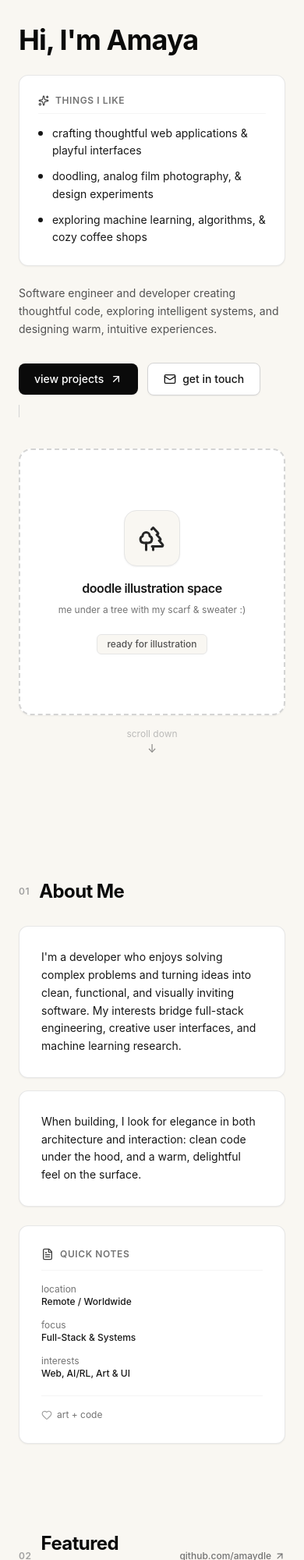
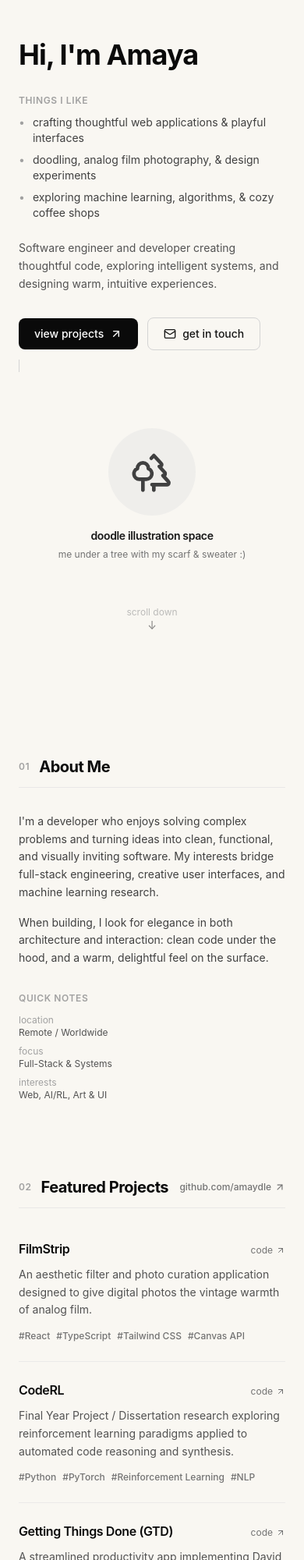
Before and after one commit to amaydle/amaydle.github.io, an Astro site: page / in a window 390 px wide. Shown: the top 2000 px of the page at 78% size. Built offline with nearby package versions, Linux system fonts and the light colour scheme; Astro itself is replaced by a stand-in of ours; some icons are missing.

Commit message:
Unbox layout: make content seamless without container cards or borders

```diff
--- a/src/pages/index.astro
+++ b/src/pages/index.astro
@@ -6,9 +6,6 @@ import {
   Mail,
   ExternalLink,
   ArrowUpRight,
-  Sparkles,
-  Heart,
-  FileText,
   Trees
 } from 'lucide-astro';
 
@@ -57,7 +54,7 @@ const skillCategories = [
   },
   {
     category: "Frontend & UI",
-    skills: ["React", "Astro", "Tailwind CSS", "Next.js", "Responsive Design", "Figma"]
+    skills: ["React", "Astro", "Tailwind CSS", "Next.js", "Responsive Design"]
   },
   {
     category: "Backend & Systems",
@@ -71,68 +68,56 @@ const skillCategories = [
 ---
 
 <Layout title="Amaya | Portfolio">
-  <main class="max-w-5xl mx-auto px-6 space-y-28 pt-8 sm:pt-16">
-    <!-- Fullscreen Hero Section -->
-    <section class="min-h-[calc(100vh-6rem)] flex flex-col justify-between pb-8">
-      <div class="my-auto grid grid-cols-1 md:grid-cols-12 gap-10 md:gap-14 items-center">
+  <main class="max-w-4xl mx-auto px-6 space-y-24 pt-12 sm:pt-20">
+    <!-- Fullscreen Hero Section (Seamless, Unboxed) -->
+    <section class="min-h-[calc(100vh-8rem)] flex flex-col justify-between pb-12">
+      <div class="my-auto grid grid-cols-1 md:grid-cols-12 gap-10 md:gap-12 items-center">
 
-        <!-- Left Side: Doodle Illustration Space (Under a tree) -->
-        <div class="md:col-span-6 flex justify-center order-2 md:order-1">
-          <div class="relative w-full max-w-sm sm:max-w-md aspect-square rounded-2xl bg-white border-2 border-dashed border-neutral-300 p-8 flex flex-col items-center justify-center text-center shadow-xs overflow-hidden group">
-
-            <!-- Illustration placeholder -->
-            <div class="relative z-10 flex flex-col items-center space-y-4">
-              <div class="w-18 h-18 rounded-2xl bg-[#F9F7F2] border border-neutral-200 flex items-center justify-center text-neutral-700 shadow-xs group-hover:scale-105 transition-transform duration-300">
-                <Trees class="w-9 h-9 text-neutral-800" />
+        <!-- Left Side: Doodle Illustration Space (Floating Seamlessly, No Boxes) -->
+        <div class="md:col-span-5 flex justify-center order-2 md:order-1">
+          <div class="relative flex flex-col items-center justify-center text-center space-y-4 py-8">
+            <div class="w-28 h-28 rounded-full bg-neutral-200/50 flex items-center justify-center text-neutral-800">
+              <Trees class="w-14 h-14 text-neutral-700" />
             </div>
-
-              <div class="space-y-1.5 max-w-xs">
-                <p class="font-semibold text-base text-neutral-900 tracking-tight">
+            <div class="space-y-1">
+              <p class="font-semibold text-sm text-neutral-900 tracking-tight">
                 doodle illustration space
               </p>
               <p class="text-xs text-neutral-500 leading-relaxed">
                 me under a tree with my scarf & sweater :)
               </p>
             </div>
-
-              <div class="pt-1">
-                <span class="inline-flex items-center px-3 py-1 rounded-md text-xs font-medium bg-[#F9F7F2] text-neutral-600 border border-neutral-200">
-                  ready for illustration
-                </span>
-              </div>
-            </div>
           </div>
         </div>
 
-        <!-- Right Side: Intro & I like xyz -->
-        <div class="md:col-span-6 space-y-6 order-1 md:order-2">
-          <h1 class="text-4xl sm:text-6xl font-bold tracking-tight text-neutral-950 leading-[1.1]">
-            Hi, I'm <span>Amaya</span>
+        <!-- Right Side: Intro & I like xyz (Seamless Flow) -->
+        <div class="md:col-span-7 space-y-6 order-1 md:order-2">
+          <h1 class="text-4xl sm:text-6xl font-bold tracking-tight text-neutral-950 leading-tight">
+            Hi, I'm Amaya
           </h1>
 
-          <!-- "I like xyz" Card -->
-          <div class="p-6 rounded-xl bg-white border border-neutral-200/90 shadow-xs space-y-3.5">
-            <div class="flex items-center gap-2 text-xs font-semibold uppercase tracking-wider text-neutral-500 pb-2 border-b border-neutral-100">
-              <Sparkles class="w-3.5 h-3.5 text-neutral-700" />
-              <span>things I like</span>
-            </div>
-            <ul class="space-y-2.5 text-sm text-neutral-600">
-              <li class="flex items-start gap-3">
-                <span class="w-1.5 h-1.5 rounded-full bg-neutral-900 shrink-0 mt-2"></span>
-                <span class="text-neutral-900 leading-relaxed">crafting thoughtful web applications & playful interfaces</span>
+          <!-- Things I Like (Seamless List) -->
+          <div class="space-y-2.5 pt-1">
+            <p class="text-xs font-semibold uppercase tracking-wider text-neutral-400">
+              things I like
+            </p>
+            <ul class="space-y-2 text-sm text-neutral-700">
+              <li class="flex items-start gap-2.5">
+                <span class="text-neutral-400 select-none">•</span>
+                <span>crafting thoughtful web applications & playful interfaces</span>
               </li>
-              <li class="flex items-start gap-3">
-                <span class="w-1.5 h-1.5 rounded-full bg-neutral-900 shrink-0 mt-2"></span>
-                <span class="text-neutral-900 leading-relaxed">doodling, analog film photography, & design experiments</span>
+              <li class="flex items-start gap-2.5">
+                <span class="text-neutral-400 select-none">•</span>
+                <span>doodling, analog film photography, & design experiments</span>
               </li>
-              <li class="flex items-start gap-3">
-                <span class="w-1.5 h-1.5 rounded-full bg-neutral-900 shrink-0 mt-2"></span>
-                <span class="text-neutral-900 leading-relaxed">exploring machine learning, algorithms, & cozy coffee shops</span>
+              <li class="flex items-start gap-2.5">
+                <span class="text-neutral-400 select-none">•</span>
+                <span>exploring machine learning, algorithms, & cozy coffee shops</span>
               </li>
             </ul>
           </div>
 
-          <p class="text-sm text-neutral-600 leading-relaxed">
+          <p class="text-sm text-neutral-600 leading-relaxed max-w-lg">
             Software engineer and developer creating thoughtful code, exploring intelligent systems, and designing warm, intuitive experiences.
           </p>
 
@@ -140,14 +125,14 @@ const skillCategories = [
           <div class="flex flex-wrap items-center gap-3 pt-2">
             <a
               href="#projects"
-              class="inline-flex items-center gap-2 px-5 py-2.5 rounded-lg bg-neutral-950 hover:bg-neutral-800 text-white font-medium text-sm transition-colors shadow-xs"
+              class="inline-flex items-center gap-2 px-5 py-2.5 rounded-lg bg-neutral-950 hover:bg-neutral-800 text-white font-medium text-sm transition-colors"
             >
               view projects
               <ArrowUpRight class="w-4 h-4" />
             </a>
             <a
               href="mailto:amayauthsarani@gmail.com"
-              class="inline-flex items-center gap-2 px-5 py-2.5 rounded-lg bg-white hover:bg-neutral-50 text-neutral-900 border border-neutral-300 font-medium text-sm transition-colors shadow-xs"
+              class="inline-flex items-center gap-2 px-5 py-2.5 rounded-lg bg-transparent hover:bg-neutral-200/50 text-neutral-900 border border-neutral-300 font-medium text-sm transition-colors"
             >
               <Mail class="w-4 h-4" />
               get in touch
@@ -179,66 +164,46 @@ const skillCategories = [
       </div>
 
       <!-- Scroll down indicator -->
-      <div class="pt-4 pb-2 text-center text-xs text-neutral-400 flex flex-col items-center gap-1.5 opacity-70 hover:opacity-100 transition-opacity">
+      <div class="pt-6 pb-2 text-center text-xs text-neutral-400 flex flex-col items-center gap-1 opacity-70 hover:opacity-100 transition-opacity">
         <span>scroll down</span>
         <span class="animate-bounce text-neutral-600 text-sm">↓</span>
       </div>
     </section>
 
-    <!-- About Section -->
-    <section id="about" class="space-y-7 scroll-mt-12">
-      <div class="flex items-center gap-3">
+    <!-- About Section (Seamless) -->
+    <section id="about" class="space-y-6 scroll-mt-16">
+      <div class="flex items-center gap-3 border-b border-neutral-200/80 pb-3">
         <span class="text-xs font-semibold tracking-wider text-neutral-400">01</span>
-        <h2 class="text-2xl sm:text-3xl font-bold tracking-tight text-neutral-950">About Me</h2>
+        <h2 class="text-xl font-bold tracking-tight text-neutral-950">About Me</h2>
       </div>
 
-      <div class="grid grid-cols-1 md:grid-cols-3 gap-6">
-        <div class="md:col-span-2 space-y-4 text-neutral-900 leading-relaxed text-sm sm:text-base">
-          <p class="p-7 rounded-xl bg-white border border-neutral-200/90 shadow-xs">
+      <div class="grid grid-cols-1 md:grid-cols-12 gap-8 pt-2">
+        <div class="md:col-span-8 space-y-4 text-neutral-700 leading-relaxed text-sm sm:text-base">
+          <p>
             I'm a developer who enjoys solving complex problems and turning ideas into clean, functional, and visually inviting software. My interests bridge full-stack engineering, creative user interfaces, and machine learning research.
           </p>
-          <p class="p-7 rounded-xl bg-white border border-neutral-200/90 shadow-xs">
+          <p>
             When building, I look for elegance in both architecture and interaction: clean code under the hood, and a warm, delightful feel on the surface.
           </p>
         </div>
 
-        <!-- Quick Info Note Card -->
-        <div class="p-7 rounded-xl bg-white border border-neutral-200/90 shadow-xs space-y-5 flex flex-col justify-between">
-          <div>
-            <div class="flex items-center gap-2 text-xs font-semibold uppercase tracking-wider text-neutral-500 pb-3 border-b border-neutral-100">
-              <FileText class="w-4 h-4 text-neutral-700" />
-              Quick Notes
-            </div>
-            <ul class="text-xs sm:text-sm text-neutral-900 space-y-3.5 pt-4">
-              <li>
-                <span class="text-neutral-500 block text-xs">location</span>
-                <span class="font-medium">Remote / Worldwide</span>
-              </li>
-              <li>
-                <span class="text-neutral-500 block text-xs">focus</span>
-                <span class="font-medium">Full-Stack & Systems</span>
-              </li>
-              <li>
-                <span class="text-neutral-500 block text-xs">interests</span>
-                <span class="font-medium">Web, AI/RL, Art & UI</span>
-              </li>
+        <div class="md:col-span-4 space-y-3 text-xs sm:text-sm text-neutral-600 md:border-l md:border-neutral-200/80 md:pl-6">
+          <p class="font-semibold text-xs uppercase tracking-wider text-neutral-400">Quick Notes</p>
+          <ul class="space-y-2">
+            <li><span class="text-neutral-400 block text-xs">location</span>Remote / Worldwide</li>
+            <li><span class="text-neutral-400 block text-xs">focus</span>Full-Stack & Systems</li>
+            <li><span class="text-neutral-400 block text-xs">interests</span>Web, AI/RL, Art & UI</li>
           </ul>
-          </div>
-
-          <div class="pt-4 border-t border-neutral-100 text-xs text-neutral-500 flex items-center gap-1.5">
-            <Heart class="w-3.5 h-3.5 text-neutral-400" />
-            <span>art + code</span>
-          </div>
         </div>
       </div>
     </section>
 
-    <!-- Projects Section -->
-    <section id="projects" class="space-y-7 scroll-mt-12">
-      <div class="flex items-center justify-between">
+    <!-- Projects Section (Seamless Editorial List) -->
+    <section id="projects" class="space-y-6 scroll-mt-16">
+      <div class="flex items-center justify-between border-b border-neutral-200/80 pb-3">
         <div class="flex items-center gap-3">
           <span class="text-xs font-semibold tracking-wider text-neutral-400">02</span>
-          <h2 class="text-2xl sm:text-3xl font-bold tracking-tight text-neutral-950">Featured Projects</h2>
+          <h2 class="text-xl font-bold tracking-tight text-neutral-950">Featured Projects</h2>
         </div>
         <a
           href="https://github.com/amaydle"
@@ -250,24 +215,22 @@ const skillCategories = [
         </a>
       </div>
 
-      <div class="grid grid-cols-1 md:grid-cols-2 gap-6">
+      <div class="divide-y divide-neutral-200/70 pt-2">
         {projects.map((project) => (
-          <div class="group flex flex-col justify-between p-7 rounded-xl bg-white border border-neutral-200/90 hover:border-neutral-400 hover:shadow-xs transition-all duration-200">
-            <div class="space-y-3">
-              <div class="flex items-center justify-between">
-                <h3 class="font-bold text-lg tracking-tight text-neutral-950 group-hover:text-neutral-700 transition-colors">
+          <div class="py-6 first:pt-2 last:pb-2 space-y-2.5 group">
+            <div class="flex items-baseline justify-between gap-4">
+              <h3 class="font-semibold text-base sm:text-lg text-neutral-950 group-hover:text-neutral-600 transition-colors">
                 {project.title}
               </h3>
-                <div class="flex items-center gap-2 text-neutral-400">
+              <div class="flex items-center gap-3 text-neutral-500 text-xs shrink-0">
                 {project.github && (
                   <a
                     href={project.github}
                     target="_blank"
                     rel="noreferrer"
-                      class="p-1.5 hover:text-black transition-colors rounded-md hover:bg-neutral-100"
-                      aria-label={`GitHub repo for ${project.title}`}
+                    class="hover:text-black transition-colors inline-flex items-center gap-1"
                   >
-                      <Github class="w-4 h-4" />
+                    code <ArrowUpRight class="w-3 h-3" />
                   </a>
                 )}
                 {project.demo && (
@@ -275,23 +238,22 @@ const skillCategories = [
                     href={project.demo}
                     target="_blank"
                     rel="noreferrer"
-                      class="p-1.5 hover:text-black transition-colors rounded-md hover:bg-neutral-100"
-                      aria-label={`Live demo for ${project.title}`}
+                    class="hover:text-black transition-colors inline-flex items-center gap-1"
                   >
-                      <ExternalLink class="w-4 h-4" />
+                    live <ArrowUpRight class="w-3 h-3" />
                   </a>
                 )}
               </div>
             </div>
-              <p class="text-neutral-600 text-sm leading-relaxed">
+
+            <p class="text-neutral-600 text-sm leading-relaxed max-w-2xl">
               {project.description}
             </p>
-            </div>
 
-            <div class="flex flex-wrap gap-2 pt-5 mt-2">
+            <div class="flex flex-wrap gap-2 pt-1">
               {project.tags.map((tag) => (
-                <span class="px-2.5 py-1 text-xs rounded-md bg-[#F4F1EA] text-neutral-800 border border-neutral-200/80 font-medium">
-                  {tag}
+                <span class="text-xs text-neutral-500 font-medium">
+                  #{tag}
                 </span>
               ))}
             </div>
@@ -300,24 +262,24 @@ const skillCategories = [
       </div>
     </section>
 
-    <!-- Skills Section -->
-    <section id="skills" class="space-y-7 scroll-mt-12">
-      <div class="flex items-center gap-3">
+    <!-- Skills Section (Seamless) -->
+    <section id="skills" class="space-y-6 scroll-mt-16">
+      <div class="flex items-center gap-3 border-b border-neutral-200/80 pb-3">
         <span class="text-xs font-semibold tracking-wider text-neutral-400">03</span>
-        <h2 class="text-2xl sm:text-3xl font-bold tracking-tight text-neutral-950">Skills & Toolbox</h2>
+        <h2 class="text-xl font-bold tracking-tight text-neutral-950">Skills & Toolbox</h2>
       </div>
 
-      <div class="grid grid-cols-1 sm:grid-cols-2 md:grid-cols-4 gap-6">
+      <div class="grid grid-cols-1 sm:grid-cols-2 md:grid-cols-4 gap-8 pt-2">
         {skillCategories.map((group) => (
-          <div class="p-6 rounded-xl bg-white border border-neutral-200/90 space-y-4 shadow-xs">
-            <h3 class="font-bold text-sm tracking-tight text-neutral-950 pb-2.5 border-b border-neutral-100">
+          <div class="space-y-3">
+            <h3 class="font-semibold text-sm text-neutral-950">
               {group.category}
             </h3>
-            <ul class="space-y-2.5 text-sm text-neutral-600">
+            <ul class="space-y-2 text-sm text-neutral-600">
               {group.skills.map((skill) => (
-                <li class="flex items-center gap-2.5">
-                  <span class="w-1.5 h-1.5 rounded-full bg-neutral-800"></span>
-                  <span class="text-neutral-900 font-medium">{skill}</span>
+                <li class="flex items-center gap-2">
+                  <span class="text-neutral-400">•</span>
+                  <span>{skill}</span>
                 </li>
               ))}
             </ul>
@@ -326,13 +288,11 @@ const skillCategories = [
       </div>
     </section>
 
-    <!-- Contact Section -->
-    <section id="contact" class="space-y-7 scroll-mt-12">
-      <div class="p-10 sm:p-14 rounded-2xl bg-white border border-neutral-200/90 text-center space-y-6 shadow-xs">
-        <div class="max-w-md mx-auto space-y-3">
-          <div class="inline-flex items-center gap-1.5 text-xs text-neutral-500 font-semibold uppercase tracking-wider">
-            <Sparkles class="w-3.5 h-3.5 text-neutral-700" />
-            <span>04 / Get In Touch</span>
+    <!-- Contact Section (Seamless) -->
+    <section id="contact" class="space-y-6 scroll-mt-16 pt-8">
+      <div class="text-center space-y-4 max-w-md mx-auto">
+        <div class="text-xs font-semibold uppercase tracking-wider text-neutral-400">
+          04 / Get In Touch
         </div>
         <h2 class="text-3xl sm:text-4xl font-bold tracking-tight text-neutral-950">
           Say hello :)
@@ -340,12 +300,11 @@ const skillCategories = [
         <p class="text-neutral-600 text-sm leading-relaxed">
           Have a question, a project idea, or just want to chat about tech or art? My inbox is always open.
         </p>
-        </div>
 
-        <div class="flex flex-wrap justify-center gap-3 pt-2">
+        <div class="flex flex-wrap justify-center gap-3 pt-3">
           <a
             href="mailto:amayauthsarani@gmail.com"
-            class="inline-flex items-center gap-2 px-6 py-2.5 rounded-lg bg-neutral-950 hover:bg-neutral-800 text-white font-medium text-sm transition-colors shadow-xs"
+            class="inline-flex items-center gap-2 px-6 py-2.5 rounded-lg bg-neutral-950 hover:bg-neutral-800 text-white font-medium text-sm transition-colors"
           >
             <Mail class="w-4 h-4" />
             amayauthsarani@gmail.com
@@ -354,7 +313,7 @@ const skillCategories = [
             href="https://www.linkedin.com/in/amaydle/"
             target="_blank"
             rel="noreferrer"
-            class="inline-flex items-center gap-2 px-6 py-2.5 rounded-lg bg-white hover:bg-neutral-50 text-neutral-900 border border-neutral-300 font-medium text-sm transition-colors shadow-xs"
+            class="inline-flex items-center gap-2 px-6 py-2.5 rounded-lg bg-transparent hover:bg-neutral-200/50 text-neutral-900 border border-neutral-300 font-medium text-sm transition-colors"
           >
             <Linkedin class="w-4 h-4" />
             LinkedIn
@@ -365,12 +324,10 @@ const skillCategories = [
   </main>
 
   <!-- Footer -->
-  <footer class="border-t border-neutral-200/80 py-10 text-center text-xs text-neutral-500">
-    <div class="max-w-5xl mx-auto px-6 flex flex-col sm:flex-row items-center justify-between gap-4">
+  <footer class="border-t border-neutral-200/80 py-12 text-center text-xs text-neutral-500 mt-24">
+    <div class="max-w-4xl mx-auto px-6 flex flex-col sm:flex-row items-center justify-between gap-4">
       <p>© {new Date().getFullYear()} Amaya. All rights reserved.</p>
-      <p class="flex items-center gap-1.5">
-        crafted with care using Astro & Tailwind
-      </p>
+      <p>crafted with care using Astro & Tailwind</p>
     </div>
   </footer>
 </Layout>
```
Lines whose indentation alone changed are shown as unchanged.
